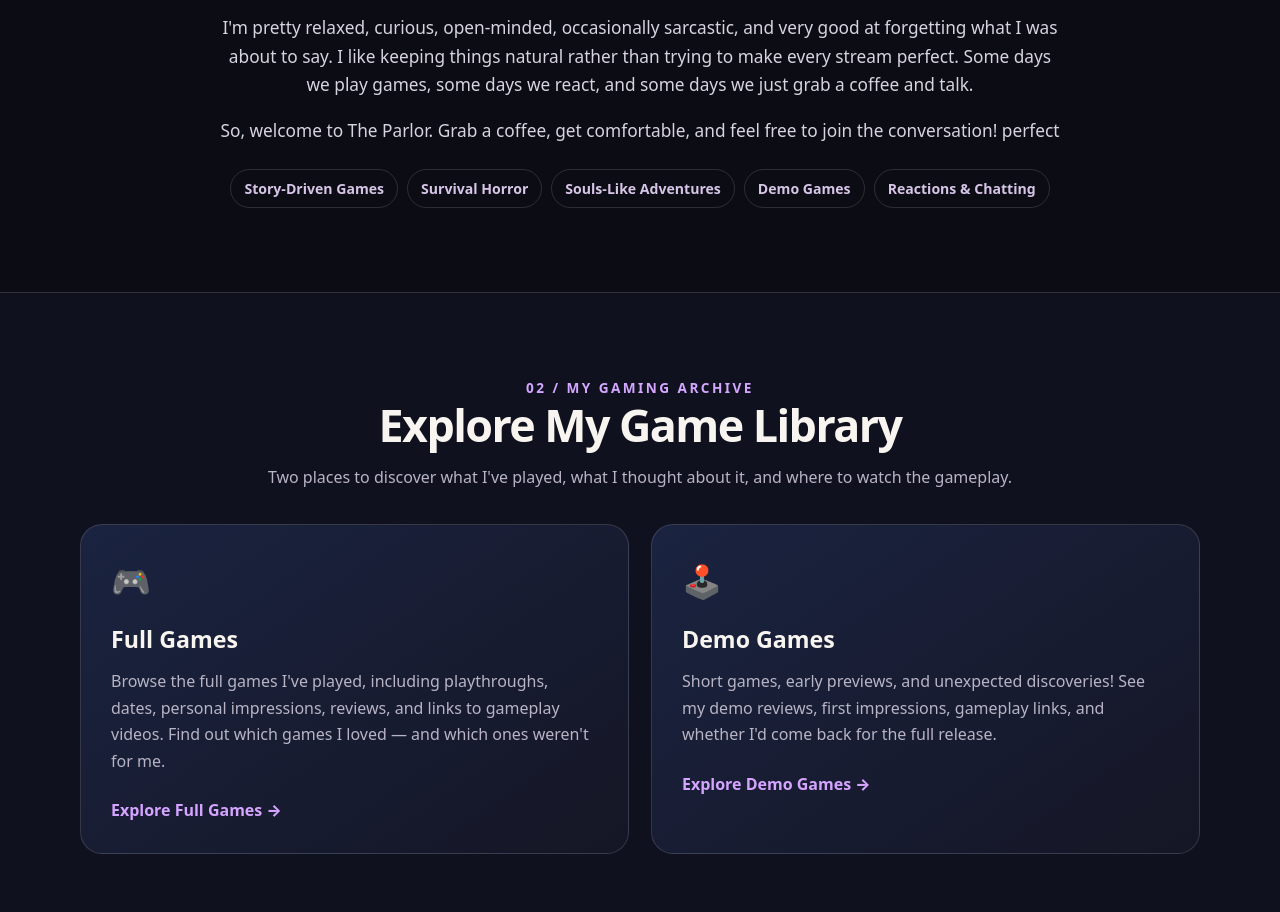
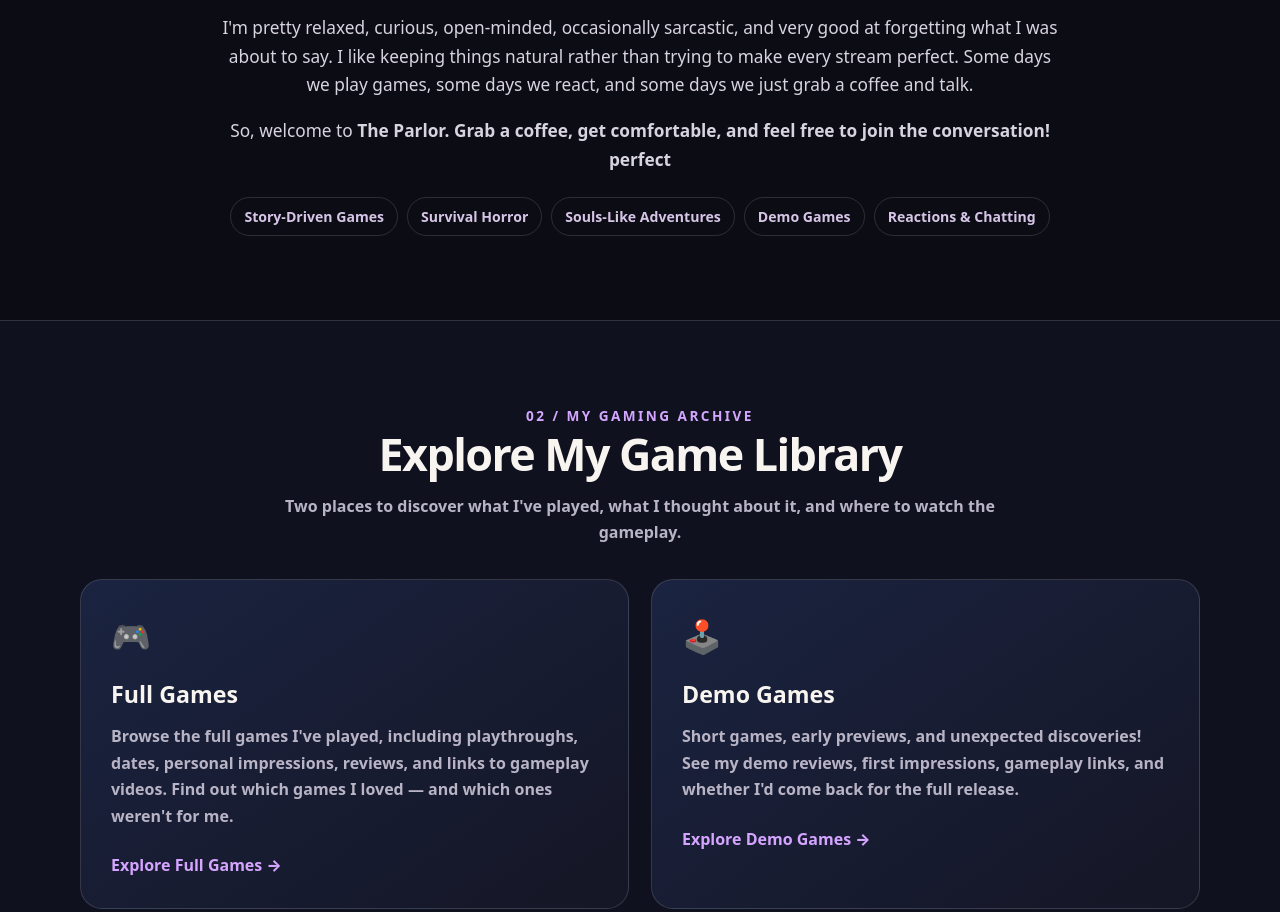
Before and after one commit to KlawdiaTV/The-Parlor, a plain HTML site: page index.html in a window 1280 px wide. Shown: the part 1274-2186 px from the top of the page. Drawn offline with Linux system fonts and the light colour scheme.

Commit message:
Update index.html

```diff
--- a/index.html
+++ b/index.html
@@ -657,7 +657,7 @@ I'm pretty relaxed, curious, open-minded, occasionally sarcastic, and very good
 
           </p>
           <p>
-So, welcome to The Parlor. Grab a coffee, get comfortable, and feel free to join the conversation!
+So, welcome to <strong>The Parlor<strong>. Grab a coffee, get comfortable, and feel free to join the conversation!
 perfect
 
           </p>
```
